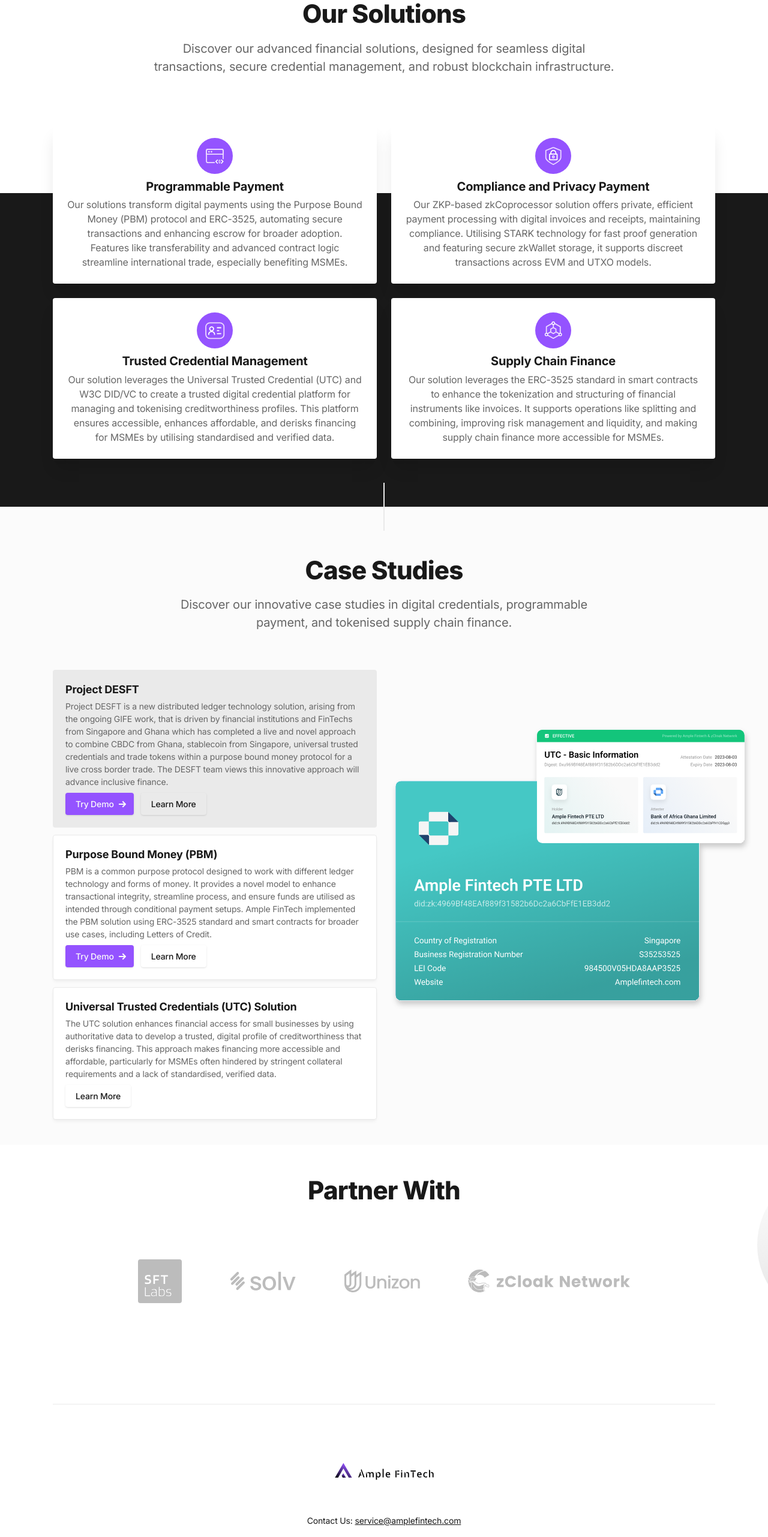
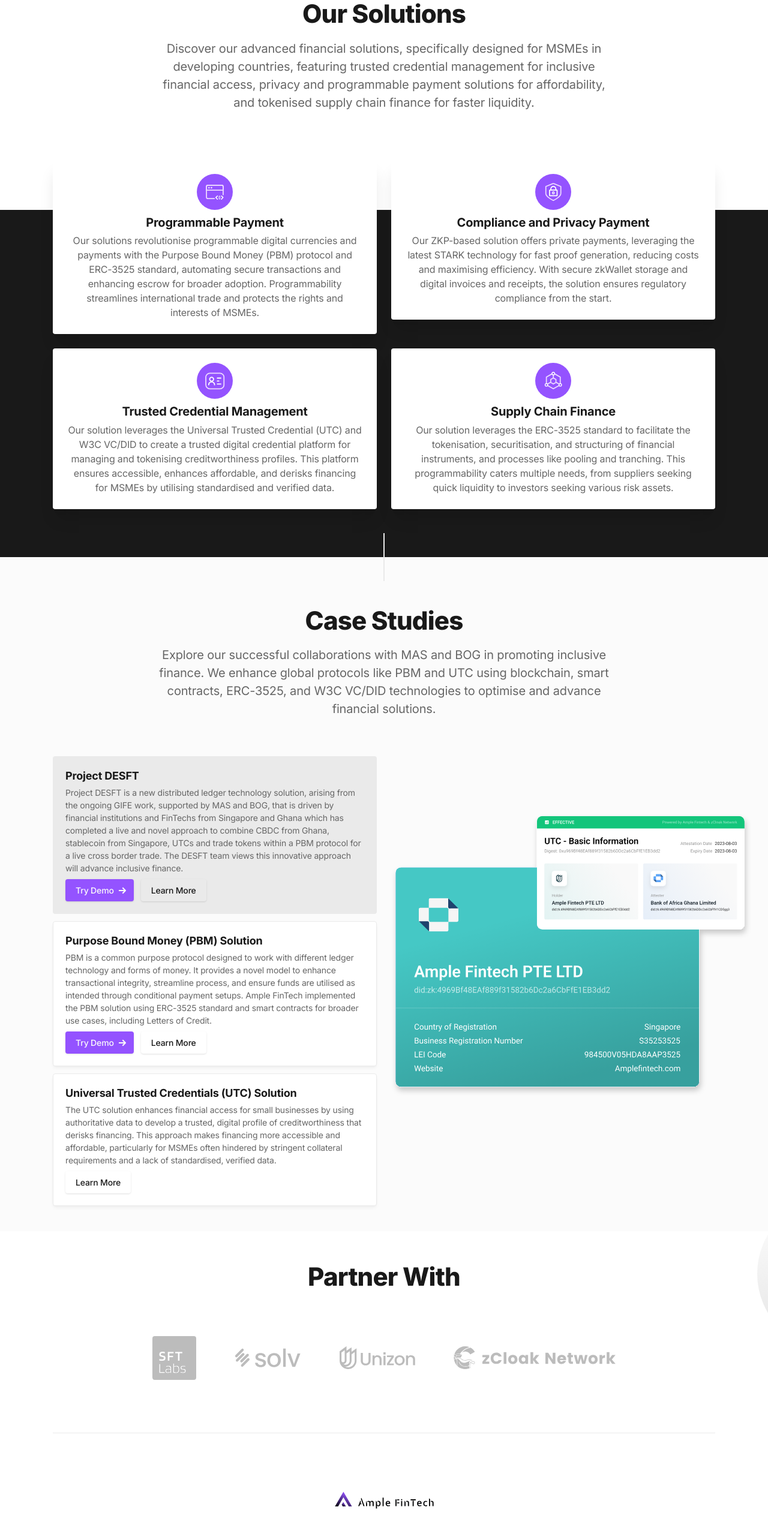
Before and after one commit to sft-labs/website, a Next.js app: page / in a window 1280 px wide. Shown: the part 1354-3917 px from the top of the page at 60% size. Built offline with nearby package versions, Linux system fonts and the light colour scheme.

Commit message:
fix: update content and fix bugs

```diff
--- a/components/case-studies.tsx
+++ b/components/case-studies.tsx
@@ -37,8 +37,10 @@
           <div className="max-w-3xl mx-auto text-center pb-12 md:pb-16">
             <h1 className="h2 mb-4">Case Studies</h1>
             <p className="text-xl text-gray-600">
-              Discover our innovative case studies in digital credentials,
-              programmable payment, and tokenised supply chain finance.
+              Explore our successful collaborations with MAS and BOG in
+              promoting inclusive finance. We enhance global protocols like PBM
+              and UTC using blockchain, smart contracts, ERC-3525, and W3C
+              VC/DID technologies to optimise and advance financial solutions.
             </p>
           </div>
 
@@ -67,15 +69,15 @@
                       Project DESFT
                     </div>
                     <div className="text-gray-600 text-sm">
-                      Project DESFT is a new distributed ledger technology
-                      solution, arising from the ongoing GIFE work, that is
-                      driven by financial institutions and FinTechs from
-                      Singapore and Ghana which has completed a live and novel
-                      approach to combine CBDC from Ghana, stablecoin from
-                      Singapore, universal trusted credentials and trade tokens
-                      within a purpose bound money protocol for a live cross
-                      border trade. The DESFT team views this innovative
-                      approach will advance inclusive finance.
+                      Project DESFT is a new distributed ledger
+                      technology solution, arising from the ongoing GIFE work,
+                      supported by MAS and BOG, that is driven by financial
+                      institutions and FinTechs from Singapore and Ghana which
+                      has completed a live and novel approach to combine CBDC
+                      from Ghana, stablecoin from Singapore, UTCs and trade
+                      tokens within a PBM protocol for a live cross border
+                      trade. The DESFT team views this innovative approach will
+                      advance inclusive finance.
                     </div>
                     <div className="flex flex-row gap-3">
                       <Link
@@ -125,7 +127,7 @@
                 >
                   <div>
                     <div className="font-bold leading-snug tracking-tight mb-1">
-                      Purpose Bound Money (PBM)
+                      Purpose Bound Money (PBM) Solution
                     </div>
                     <div className="text-gray-600 text-sm">
                       PBM is a common purpose protocol designed to work with
@@ -327,7 +329,7 @@
                     beforeEnter={() => heightFix()}
                     unmount={false}
                   >
-                    <div className="relative flex">
+                    <div className="relative flex md:mt-5">
                       <Image
                         className="md:max-w-none mx-auto rounded"
                         src={UTC}
--- a/components/our-solution.tsx
+++ b/components/our-solution.tsx
@@ -14,9 +14,11 @@
           <div className="max-w-3xl mx-auto text-center pb-12 md:pb-20">
             <h2 className="h2 mb-4">Our Solutions</h2>
             <p className="text-xl text-gray-600">
-              Discover our advanced financial solutions, designed for seamless
-              digital transactions, secure credential management, and robust
-              blockchain infrastructure.
+              Discover our advanced financial solutions, specifically designed
+              for MSMEs in developing countries, featuring trusted credential
+              management for inclusive financial access, privacy and
+              programmable payment solutions for affordability, and tokenised
+              supply chain finance for faster liquidity.
             </p>
           </div>
 
@@ -72,11 +74,12 @@
                 Programmable Payment
               </h4>
               <p className="text-gray-600 text-center">
-                Our solutions transform digital payments using the Purpose Bound
-                Money (PBM) protocol and ERC-3525, automating secure
-                transactions and enhancing escrow for broader adoption. Features
-                like transferability and advanced contract logic streamline
-                international trade, especially benefiting MSMEs.
+                Our solutions revolutionise programmable digital currencies and
+                payments with the Purpose Bound Money (PBM) protocol and
+                ERC-3525 standard, automating secure transactions and enhancing
+                escrow for broader adoption. Programmability streamlines
+                international trade and protects the rights and interests of
+                MSMEs.
               </p>
             </div>
 
@@ -123,11 +126,11 @@
                 Compliance and Privacy Payment
               </h4>
               <p className="text-gray-600 text-center">
-                Our ZKP-based zkCoprocessor solution offers private, efficient
-                payment processing with digital invoices and receipts,
-                maintaining compliance. Utilising STARK technology for fast
-                proof generation and featuring secure zkWallet storage, it
-                supports discreet transactions across EVM and UTXO models.
+                Our ZKP-based solution offers private payments, leveraging the
+                latest STARK technology for fast proof generation, reducing
+                costs and maximising efficiency. With secure zkWallet storage
+                and digital invoices and receipts, the solution ensures
+                regulatory compliance from the start.
               </p>
             </div>
 
@@ -161,7 +164,7 @@
               </h4>
               <p className="text-gray-600 text-center">
                 Our solution leverages the Universal Trusted Credential (UTC)
-                and W3C DID/VC to create a trusted digital credential platform
+                and W3C VC/DID to create a trusted digital credential platform
                 for managing and tokenising creditworthiness profiles. This
                 platform ensures accessible, enhances affordable, and derisks
                 financing for MSMEs by utilising standardised and verified data.
@@ -211,11 +214,11 @@
                 Supply Chain Finance
               </h4>
               <p className="text-gray-600 text-center">
-                Our solution leverages the ERC-3525 standard in smart contracts
-                to enhance the tokenization and structuring of financial
-                instruments like invoices. It supports operations like splitting
-                and combining, improving risk management and liquidity, and
-                making supply chain finance more accessible for MSMEs.
+                Our solution leverages the ERC-3525 standard to facilitate the
+                tokenisation, securitisation, and structuring of financial
+                instruments, and processes like pooling and tranching. This
+                programmability caters multiple needs, from suppliers seeking
+                quick liquidity to investors seeking various risk assets.
               </p>
             </div>
           </div>
--- a/components/testimonials.tsx
+++ b/components/testimonials.tsx
@@ -46,58 +46,70 @@
         <div className="py-12 md:py-20">
           {/* Section header */}
           <div className="max-w-3xl mx-auto text-center pb-12 md:pb-16">
-            <h2 className="h2 mb-4">Partner With</h2>
+            <h2 className="h2">Partner With</h2>
           </div>
 
           {/* Items */}
-          <div className="max-w-sm md:max-w-4xl mx-auto flex justify-center gap-5 md:gap-20">
+          <div className="max-w-sm md:max-w-4xl mx-auto flex justify-center gap-5 md:gap-16">
             {/* Item */}
-            <div className="flex items-center justify-center py-2 col-span-2 md:col-auto">
+            <a
+              href="https://sftlabs.io/"
+              className="flex items-center justify-center py-2 col-span-2 md:col-auto"
+            >
               <Image
                 className="md:max-w-none mx-auto rounded"
                 src={SFTLabsLogo}
                 width={73}
                 height={53}
-                alt="Features bg"
+                alt="SFTLabsLogo"
               />
-            </div>
+            </a>
 
             {/* Item */}
-            <div className="flex items-center justify-center py-2 col-span-2 md:col-auto">
+            <a
+              href="https://solv.finance/"
+              className="flex items-center justify-center py-2 col-span-2 md:col-auto"
+            >
               <Image
                 className="md:max-w-none mx-auto rounded"
                 src={SolvLogo}
                 width={111}
                 height={457}
-                alt="Features bg"
+                alt="SolvLogo"
               />
-            </div>
+            </a>
 
             {/* Item */}
-            <div className="flex items-center justify-center py-2 col-span-2 md:col-auto">
+            <a
+              href="https://unizon.au/"
+              className="flex items-center justify-center py-2 col-span-2 md:col-auto"
+            >
               <Image
                 className="md:max-w-none mx-auto rounded"
                 src={UnizonLogo}
                 width={126}
                 height={457}
-                alt="Features bg"
+                alt="UnizonLogo"
               />
-            </div>
+            </a>
 
             {/* Item */}
-            <div className="flex items-center justify-center py-2 col-span-2 md:col-auto">
+            <a
+              href="https://zcloak.network/"
+              className="flex items-center justify-center py-2 col-span-2 md:col-auto"
+            >
               <Image
                 className="md:max-w-none mx-auto rounded"
                 src={zCloakLogo}
                 width={270}
                 height={457}
-                alt="Features bg"
+                alt="zCloakLogo"
               />
-            </div>
+            </a>
           </div>
 
           {/* Testimonials */}
-          <div className="max-w-3xl mx-auto mt-20" data-aos="zoom-y-out">
+          {/* <div className="max-w-3xl mx-auto mt-20" data-aos="zoom-y-out"> */}
             {/* <div className="relative flex items-start border-2 border-gray-200 rounded bg-white"> */}
 
             {/* Testimonial */}
@@ -118,7 +130,7 @@
               </div> */}
 
             {/* </div> */}
-          </div>
+          {/* </div> */}
         </div>
       </div>
     </section>
--- a/components/ui/footer.tsx
+++ b/components/ui/footer.tsx
@@ -15,7 +15,15 @@
             <div className="mb-2">
               <Logo />
             </div>
-            <div className="text-sm">Contact Us: <span className="text-sm underline">service@amplefintech.com</span></div>
+            <div className="text-sm">
+              Contact Us:{" "}
+              <a
+                href="mailto:service@amplefintech.com"
+                className="text-sm underline"
+              >
+                service@amplefintech.com
+              </a>
+            </div>
           </div>
           {/* 2nd block */}
           {/* <div className="sm:col-span-6 md:col-span-3 lg:col-span-2">
@@ -110,18 +118,23 @@
         <div className="md:flex md:items-center md:justify-between py-4 md:py-8 border-t border-gray-200">
           {/* Copyrights note */}
           <div className="text-sm text-gray-600 mr-4">
-              &copy; Ample.com All rights reserved.
+            &copy; 2023-2024 Ample FinTech Pte. Ltd. All rights reserved.
           </div>
           <div className="flex flex-row gap-4">
             <button
               className="bg-white hover:bg-grey-200 rounded-full shadow fill-current h-12 w-12 flex justify-center items-center"
-                onClick={() => { window.location.href = 'https://twitter.com/AmpleFintech'; }}
+              onClick={() => {
+                window.location.href = "https://twitter.com/AmpleFintech";
+              }}
             >
               <Image src={prime_twitter} alt={""} height={20} />
             </button>
             <button
               className="bg-white hover:bg-grey-200 rounded-full shadow fill-current h-12 w-12 flex justify-center items-center"
-                onClick={() => { window.location.href = 'https://www.linkedin.com/company/ample-fintech/about/' }}
+              onClick={() => {
+                window.location.href =
+                  "https://www.linkedin.com/company/ample-fintech/about/";
+              }}
             >
               <Image src={jam_linkedin} alt={""} height={22} />
             </button>
```
Lines whose indentation alone changed are shown as unchanged.
